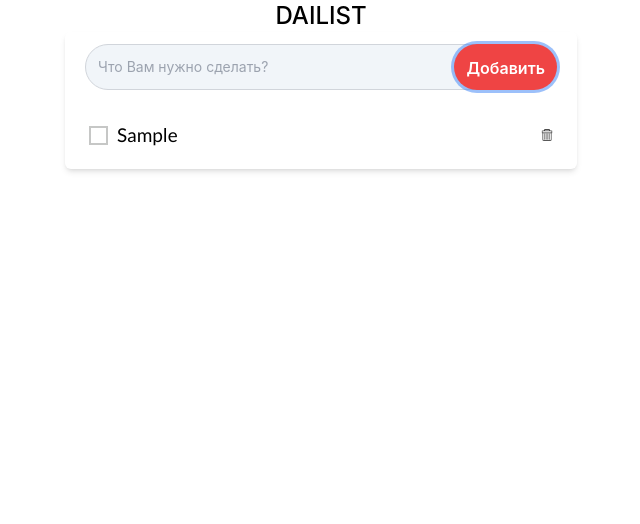
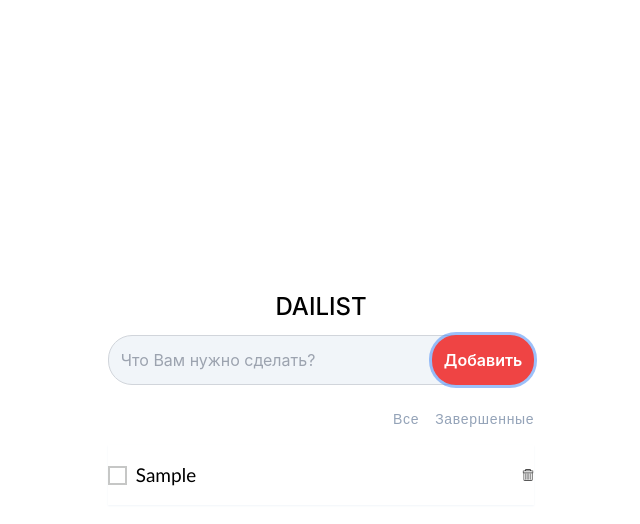
Before and after one commit to lembas-cracker/Task-Manager, a React (Create React App) app: page / in a window 1280 px wide. Both pictures are taken after typing "Sample" into the empty fields and a click on the button "Добавить". Shown: the top 524 px of the page, without its empty margins (319-959 px from the left). Built offline with nearby package versions, Linux system fonts and the light colour scheme.

Commit message:
Added state for displaying completed tasks, styled elements

```diff
--- a/src/App.js
+++ b/src/App.js
@@ -3,11 +3,15 @@ import TodoForm from "./TodoForm";
 
 function App() {
   return (
-    <div className="flex-col items-center justify-center">
-      <h2 className="text-center font-medium text-2xl">DAILIST</h2>
-      <div className="max-w-lg rounded-md shadow-md border-gray-300 m-auto">
-        <TodoForm></TodoForm>
-        <TaskBoard></TaskBoard>
+    <div className="flex justify-center items-center lg:h-screen">
+      <div className="lg:w-1/3">
+        <h2 className="text-center font-medium text-2xl">DAILIST</h2>
+        <div className="w-full lg:max-h-96">
+          <TodoForm></TodoForm>
+        </div>
+        <div className="lg:max-h-96 overflow-visible rounded-md border-gray-300">
+          <TaskBoard></TaskBoard>
+        </div>
       </div>
     </div>
   );
--- /dev/null
+++ b/src/CompletedTasks.jsx
@@ -0,0 +1,40 @@
+import React from "react";
+import "./taskAnimation.scss";
+import { useDispatch, useSelector } from "react-redux";
+import { removeTask } from "./taskSlice";
+import { completedTasks } from "./taskSlice";
+
+const CompletedTasks = () => {
+  const listOfCompletedTasks = useSelector(completedTasks);
+  const dispatch = useDispatch();
+
+  const removeTaskFromList = (task) => {
+    dispatch(removeTask(task));
+  };
+
+  return (
+    <>
+      {listOfCompletedTasks.map((el, i) => {
+        return (
+          <div className="flex items-center shadow-sm shadow-slate-100 py-4" key={el.id}>
+            <label className="task-container-label flex items-center">
+              <input type="checkbox" checked={el.isDone === true} />
+              <i className="task-container-checkbox"></i>
+              <span className="text-slate-400">
+                <p className="task-description ml-7">{el.task}</p>
+              </span>
+            </label>
+            <img
+              src={process.env.PUBLIC_URL + "/delete.png"}
+              alt="Удалить"
+              onClick={() => removeTaskFromList(el)}
+              className="w-3 h-3 opacity-12 ml-auto cursor-pointer"
+            />
+          </div>
+        );
+      })}
+    </>
+  );
+};
+
+export default CompletedTasks;
--- a/src/Task.jsx
+++ b/src/Task.jsx
@@ -3,8 +3,9 @@ import "./taskAnimation.scss";
 import { useDispatch, useSelector } from "react-redux";
 import { removeTask } from "./taskSlice";
 import { toggleTaskCompleted } from "./taskSlice";
+import CompletedTasks from "./CompletedTasks";
 
-const Task = () => {
+const Task = ({ shouldDisplayCompleted }) => {
   const tasksArr = useSelector((state) => state.tasks);
   const dispatch = useDispatch();
 
@@ -13,18 +14,20 @@ const Task = () => {
   };
 
   const handleTaskCompleted = (task) => {
-    console.log("toggled", task);
     dispatch(toggleTaskCompleted(task));
   };
 
   return (
-    <div className="task-container flex flex-col py-1 px-6">
+    <div className="task-container flex flex-col py-1 border-transparent">
       {tasksArr.length === 0 && <img src={process.env.PUBLIC_URL + "/to-do-no-task.png"} alt="Заданий пока нет" />}
-      {tasksArr.map((el, i) => {
+      {shouldDisplayCompleted ? (
+        <CompletedTasks />
+      ) : (
+        tasksArr.map((el, i) => {
           return (
-          <div className="flex items-center" key={el.id}>
-            <label className="task-container_label flex items-center">
-              <input type="checkbox" checked={el.isDone} onClick={() => handleTaskCompleted(el)} />
+            <div className="flex items-center shadow-sm shadow-slate-100" key={el.id}>
+              <label className="task-container-label flex items-center my-4">
+                <input type="checkbox" checked={el.isDone} onChange={() => handleTaskCompleted(el)} />
                 <i className="task-container-checkbox"></i>
                 <p className="task-description ml-7">{el.task}</p>
               </label>
@@ -36,7 +39,8 @@ const Task = () => {
               />
             </div>
           );
-      })}
+        })
+      )}
     </div>
   );
 };
--- a/src/TaskBoard.jsx
+++ b/src/TaskBoard.jsx
@@ -1,10 +1,28 @@
-import React from "react";
 import Task from "./Task";
+import { useDispatch, useSelector } from "react-redux";
+import { displayAllTasks, displayCompletedTasks, shouldDisplayCompletedTasks } from "./displayCompletedSlice";
 
 const TaskBoard = () => {
+  const shouldDisplayCompleted = useSelector(shouldDisplayCompletedTasks);
+  console.log(shouldDisplayCompleted);
+  const tasksArr = useSelector((state) => state.tasks);
+  const dispatch = useDispatch();
+
   return (
     <div className="task-board-container">
-      <Task></Task>
+      <div className="text-right font-sans text-slate-400 text-sm py-3">
+        {tasksArr.length !== 0 && (
+          <>
+            <button onClick={() => dispatch(displayAllTasks())} className="px-4 hover:text-gray-500 tracking-wider">
+              Все
+            </button>
+            <button onClick={() => dispatch(displayCompletedTasks())} className="hover:text-gray-500 tracking-wider">
+              Завершенные
+            </button>
+          </>
+        )}
+      </div>
+      <Task shouldDisplayCompleted={shouldDisplayCompleted}></Task>
     </div>
   );
 };
--- a/src/TodoForm.jsx
+++ b/src/TodoForm.jsx
@@ -23,9 +23,9 @@ const TodoForm = () => {
           type="text"
           placeholder="Что Вам нужно сделать?"
           ref={ref}
-          className="form-input text-sm my-3 p-3 mx-5 w-4/5 border border-gray-300 bg-slate-100 rounded-3xl focus:outline-none focus:shadow-inner"
+          className="form-input text-md my-3 p-3 w-11/12 border border-gray-300 bg-slate-100 rounded-3xl focus:outline-none focus:shadow-inner"
         />
-        <button className="absolute top-3 right-5 p-3 pb-2.5 font-semibold bg-red-500 text-white rounded-3xl hover:bg-red-400 focus:outline-none focus:ring focus:border-blue-500">
+        <button className="absolute top-3 right-0 p-3 leading-[1.65rem] font-semibold bg-red-500 text-white rounded-3xl hover:bg-red-400 focus:outline-none focus:ring focus:border-blue-500">
           Добавить
         </button>
       </form>
--- a/src/app/store.js
+++ b/src/app/store.js
@@ -1,17 +1,31 @@
 import { configureStore } from "@reduxjs/toolkit";
-import { listenerMiddleware } from "../taskSlice";
-import taskReducer, { initialState as taskSliceInitialState } from "../taskSlice";
+import taskReducer, {
+  initialState as taskSliceInitialState,
+  listenerMiddleware as listenerMiddlewareTasks,
+} from "../taskSlice";
+import displayCompletedTasksReducer, {
+  initialState as displayCompletedInitialState,
+  listenerMiddleware as listenerMiddlewareDisplayCompleted,
+} from "../displayCompletedSlice";
 
 const previousSessionTasks = JSON.parse(localStorage.getItem("tasks") || "null");
+const previousSessionDisplayCompleted = JSON.parse(localStorage.getItem("displayCompletedTasks") || "null");
 
 export const store = configureStore({
   preloadedState: {
     tasks: previousSessionTasks === null ? taskSliceInitialState : previousSessionTasks,
+    displayCompletedTasks:
+      previousSessionDisplayCompleted === null ? displayCompletedInitialState : previousSessionDisplayCompleted,
   },
   reducer: {
     tasks: taskReducer,
+    displayCompletedTasks: displayCompletedTasksReducer,
   },
-  middleware: (getDefaultMiddleware) => [...getDefaultMiddleware(), listenerMiddleware.middleware],
+  middleware: (getDefaultMiddleware) => [
+    ...getDefaultMiddleware(),
+    listenerMiddlewareTasks.middleware,
+    listenerMiddlewareDisplayCompleted.middleware,
+  ],
 });
 
 export default store;
--- /dev/null
+++ b/src/displayCompletedSlice.js
@@ -0,0 +1,32 @@
+import { createSlice, createListenerMiddleware, isAnyOf } from "@reduxjs/toolkit";
+
+export const initialState = {
+  displayCompleted: false,
+};
+
+export const displayCompletedTasksSlice = createSlice({
+  name: "displayCompletedTasks",
+  initialState,
+  reducers: {
+    displayCompletedTasks: (state) => {
+      return { ...state, displayCompleted: true };
+    },
+    displayAllTasks: (state) => {
+      return { ...state, displayCompleted: false };
+    },
+  },
+});
+
+export const { displayCompletedTasks, displayAllTasks } = displayCompletedTasksSlice.actions;
+export const shouldDisplayCompletedTasks = (state) => state.displayCompletedTasks.displayCompleted;
+
+//middleware для сохранения элементов в localStorage
+export const listenerMiddleware = createListenerMiddleware();
+
+listenerMiddleware.startListening({
+  matcher: isAnyOf(displayCompletedTasks, displayAllTasks),
+  effect: (action, listenerApi) =>
+    localStorage.setItem("displayCompletedTasks", JSON.stringify(listenerApi.getState().displayCompletedTasks)),
+});
+
+export default displayCompletedTasksSlice.reducer;
--- a/src/taskAnimation.scss
+++ b/src/taskAnimation.scss
@@ -7,11 +7,8 @@
 
 @import url("https://fonts.googleapis.com/css?family=Lato:400,400i,700");
 
-.task-container {
-  border: transparent;
 
-  .task-container_label {
-    margin: 15px 0;
+  .task-container-label {
     font-size: 19px;
     font-family: Lato, sans-serif;
     color: black;
@@ -66,4 +63,3 @@
         }
       }
   }
-}
--- a/src/taskSlice.js
+++ b/src/taskSlice.js
@@ -25,6 +25,8 @@ export const taskSlice = createSlice({
 
 export const { addTask, removeTask, toggleTaskCompleted } = taskSlice.actions;
 
+export const completedTasks = (state) => state.tasks.filter((el) => el.isDone === true);
+
 //middleware для сохранения элементов в localStorage
 export const listenerMiddleware = createListenerMiddleware();
 
--- a/tailwind.config.js
+++ b/tailwind.config.js
@@ -2,6 +2,9 @@
 module.exports = {
   content: ["./src/**/*.{js,ts,jsx,tsx}", "./public/index.html"],
   theme: {
+    fontFamily: {
+      sans: ["Lato", "sans-serif"],
+    },
     extend: {},
   },
   plugins: [],
```
Lines whose indentation alone changed are shown as unchanged.
